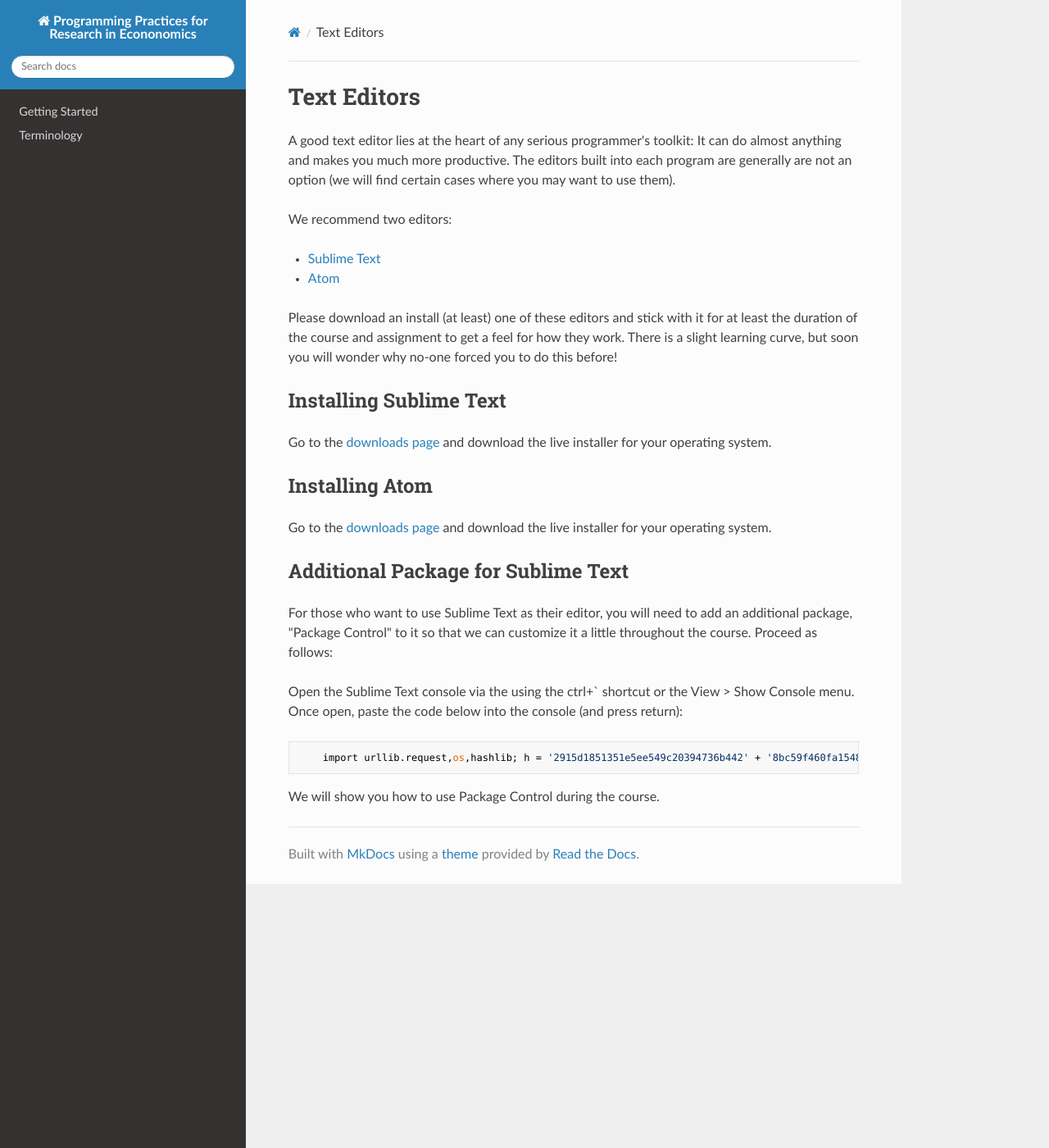
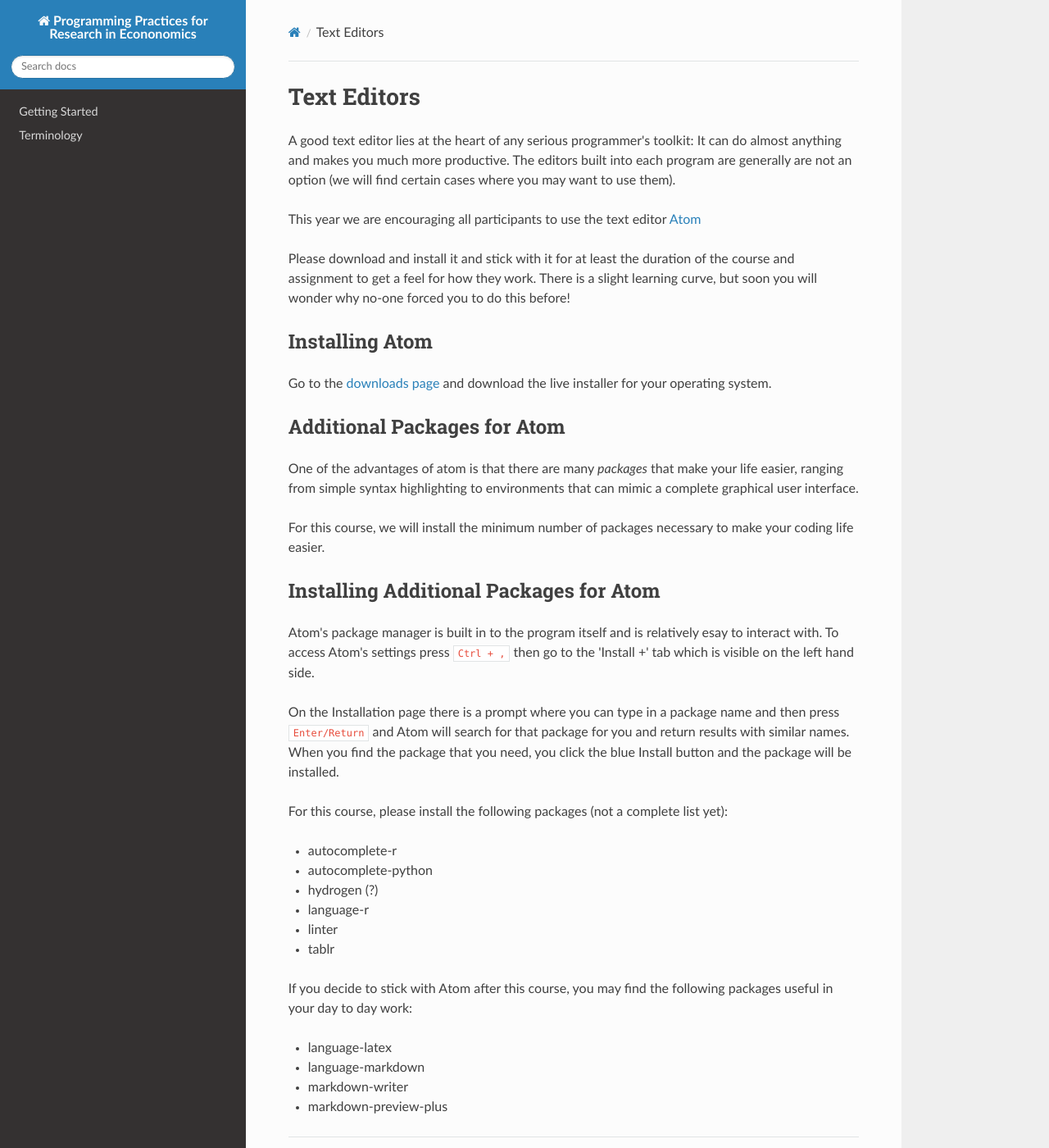
Before and after one commit to pp4rs/DEPRECATED-installation-guide, an MkDocs documentation site: the page built from docs/textEditor.md, in a window 1280 px wide and 1400 px high. Shown: the whole window at 82% size. Built offline with MkDocs 1.6.1, drawn with Linux system fonts in a browser that asks for light colours; nearby versions of some CDN libraries; old or Windows-style settings are respelled for this version of MkDocs.

Commit message:
first draft of installation help for atom, much more comprehensive

```diff
--- a/docs/textEditor.md
+++ b/docs/textEditor.md
@@ -2,23 +2,49 @@
 
 A good text editor lies at the heart of any serious programmer's toolkit: It can do almost anything and makes you much more productive. The editors built into each program are generally are not an option (we will find certain cases where you may want to use them).
 
-We recommend two editors:
+This year we are encouraging all participants to use the text editor [Atom](https://atom.io/)
 
-* [Sublime Text](https://www.sublimetext.com)
-* [Atom](https://atom.io/)
-
-Please download an install (at least) one of these editors and stick with it for at least the duration of the course and assignment to get a feel for how they work.
+Please download and install it and stick with it for at least the duration of the course and assignment to get a feel for how they work.
 There is a slight learning curve, but soon you will wonder why no-one forced you to do this before!
 
-## Installing Sublime Text
+<!-- ## Installing Sublime Text
 
-Go to the [downloads page](https://www.sublimetext.com/3) and download the live installer for your operating system.
+Go to the [downloads page](https://www.sublimetext.com/3) and download the live installer for your operating system. -->
 
 ## Installing Atom
 
 Go to the [downloads page](https://github.com/atom/atom/releases/tag/v1.9.9) and download the live installer for your operating system.
 
-## Additional Package for Sublime Text
+## Additional Packages for Atom
+
+One of the advantages of atom is that there are many *packages* that make your life easier, ranging from simple syntax highlighting to environments that can mimic a complete graphical user interface.
+
+For this course, we will install the minimum number of packages necessary to make your coding life easier.
+
+## Installing Additional Packages for Atom
+
+Atom's package manager is built in to the program itself and is relatively esay to interact with.
+To access Atom's settings press `Ctrl + ,` then go to the 'Install +' tab which is visible on the left hand side.
+
+On the Installation page there is a prompt where you can type in a package name and then press `Enter/Return` and Atom will search for that package for you and return results with similar names. When you find the package that you need, you click the blue Install button and the package will be installed.
+
+For this course, please install the following packages (not a complete list yet):
+
+* autocomplete-r
+* autocomplete-python
+* hydrogen (?)
+* language-r
+* linter
+* tablr
+
+If you decide to stick with Atom after this course, you may find the following packages useful in your day to day work:
+
+* language-latex
+* language-markdown
+* markdown-writer
+* markdown-preview-plus
+
+<!-- ## Additional Package for Sublime Text
 
 For those who want to use Sublime Text as their editor, you will need to add an additional package, "Package Control" to it so that we can customize it a little throughout the course. Proceed as follows:
 
@@ -27,4 +53,4 @@
 
         import urllib.request,os,hashlib; h = '2915d1851351e5ee549c20394736b442' + '8bc59f460fa1548d1514676163dafc88'; pf = 'Package Control.sublime-package'; ipp = sublime.installed_packages_path(); urllib.request.install_opener( urllib.request.build_opener( urllib.request.ProxyHandler()) ); by = urllib.request.urlopen( 'http://packagecontrol.io/' + pf.replace(' ', '%20')).read(); dh = hashlib.sha256(by).hexdigest(); print('Error validating download (got %s instead of %s), please try manual install' % (dh, h)) if dh != h else open(os.path.join( ipp, pf), 'wb' ).write(by)
 
-We will show you how to use Package Control during the course.
+We will show you how to use Package Control during the course. -->
```
